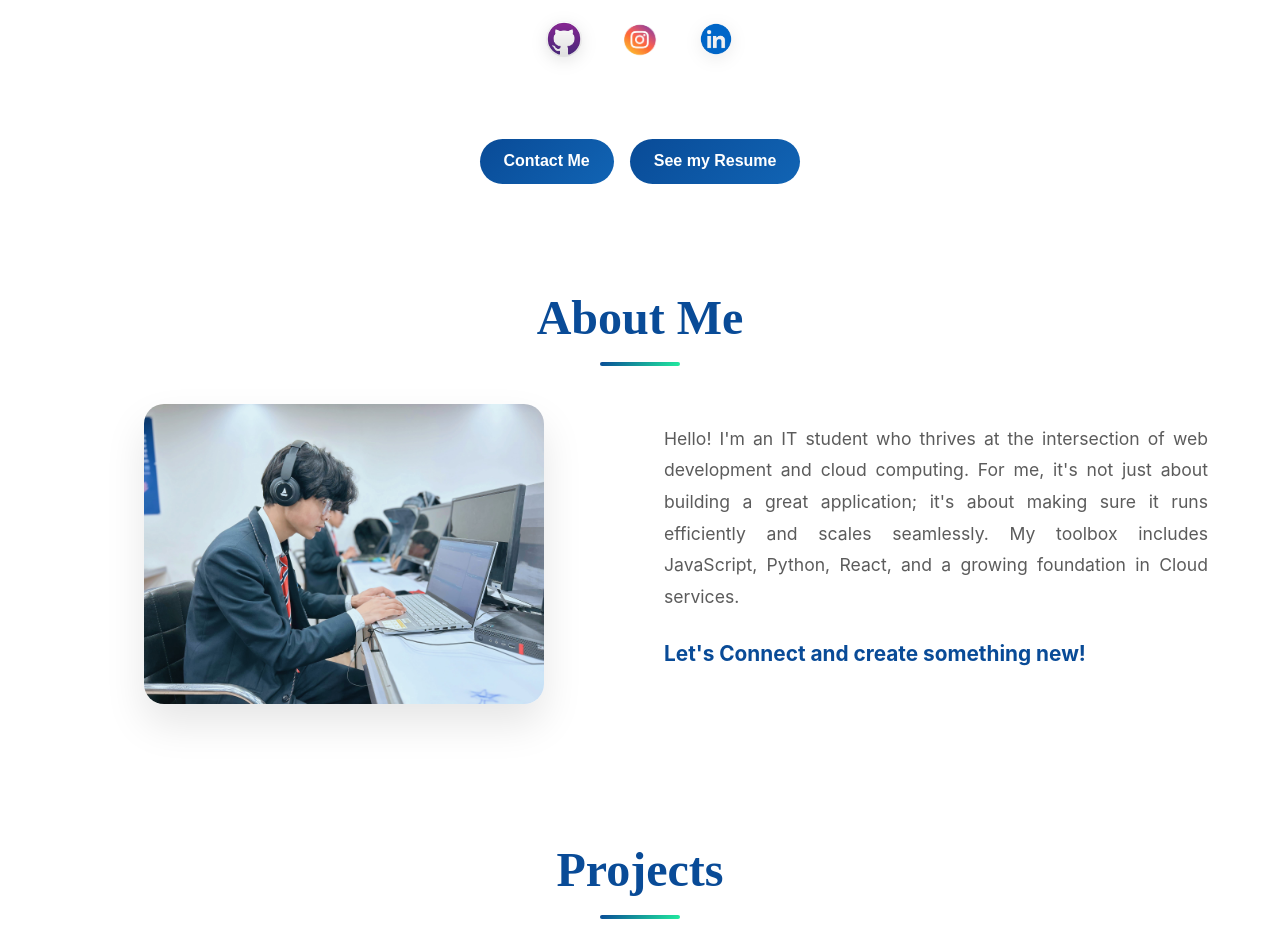
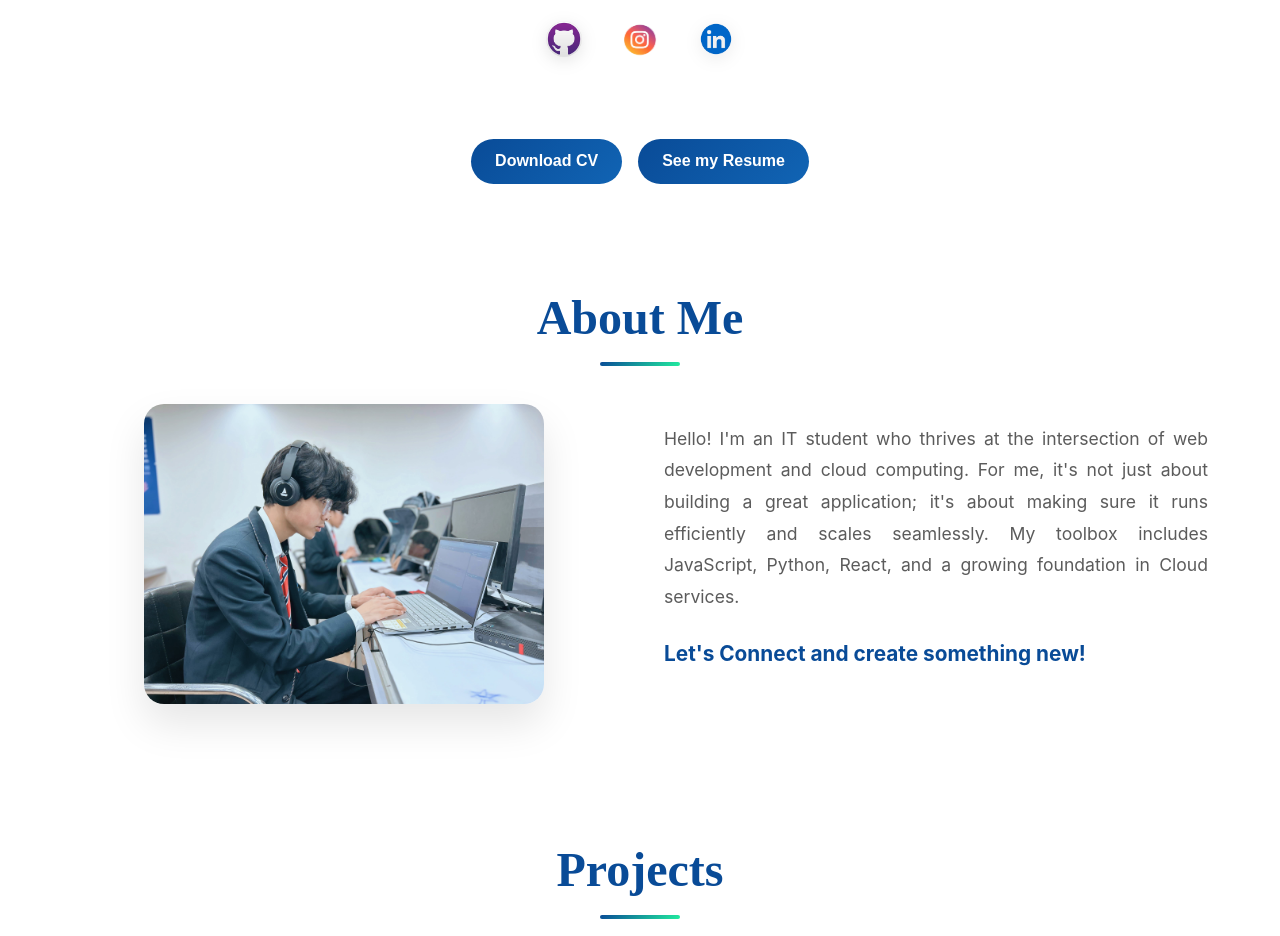
Before and after one commit to Sujal-Thapa1/Personal-Portfolio, a React (Create React App) app: page / in a window 1280 px wide. Shown: the part 800-1736 px from the top of the page. Built offline with nearby package versions, Linux system fonts and the light colour scheme.

Commit message:
Added my cv and make it downloady by viewers

```diff
--- a/package.json
+++ b/package.json
@@ -1,4 +1,5 @@
 {
+  "homepage": "https://Sujal-Thapa1.github.io/Personal-Portfolio",
   "name": "portfolio",
   "version": "0.1.0",
   "private": true,
@@ -7,6 +8,7 @@
     "@testing-library/jest-dom": "^6.8.0",
     "@testing-library/react": "^16.3.0",
     "@testing-library/user-event": "^13.5.0",
+    "gh-pages": "^6.3.0",
     "react": "^19.1.1",
     "react-dom": "^19.1.1",
     "react-scripts": "5.0.1",
@@ -14,6 +16,8 @@
   },
   "scripts": {
     "start": "react-scripts start",
+    "predeploy": "npm run build",
+    "deploy": "gh-pages -d build",
     "build": "react-scripts build",
     "test": "react-scripts test",
     "eject": "react-scripts eject"
--- a/src/Components/home.jsx
+++ b/src/Components/home.jsx
@@ -1,4 +1,3 @@
-import React from "react";
 import "../CSS Components/home.css";
 import github from "../images/github.png";
 import instagram from "../images/instagram.png";
@@ -6,6 +5,22 @@ import linkdin from "../images/linkdin.png";
 import profile from "../images/profile.png";
 
 export default function Home() {
+  const handleDownloadCV = () => {
+    // The path to your CV file located in the `public` folder.
+    const cvFile = "/Sujal Thapa.pdf";
+
+    // Create a temporary link element
+    const link = document.createElement("a");
+    link.href = cvFile;
+
+    // Set the download attribute with a desired filename
+    link.setAttribute("download", "Sujal Thapa CV.pdf");
+
+    // Append the link to the body, click it, and then remove it
+    document.body.appendChild(link);
+    link.click();
+    document.body.removeChild(link);
+  };
   return (
     <>
       <main className="mainContainer" id="home">
@@ -27,14 +42,18 @@ export default function Home() {
             </h1>
             <p className="intro">
               A passionate student currently pursuing BCA in cloud computing and
-              Information Technology at Medhavi Skills University in Sikkim. Love to
-              explore new things and upgrade myself in time.
+              Information Technology at Medhavi Skills University in Sikkim.
+              Love to explore new things and upgrade myself in time.
             </p>
 
             <div className="social_Applications">
               <ul className="apps">
                 <li>
-                  <a href="https://github.com/Sujal-Thapa1" target="_blank" rel="noopener noreferrer">
+                  <a
+                    href="https://github.com/Sujal-Thapa1"
+                    target="_blank"
+                    rel="noopener noreferrer"
+                  >
                     <img className="logo" src={github} alt="GitHub" />
                   </a>
                 </li>
@@ -44,11 +63,19 @@ export default function Home() {
                     target="_blank"
                     rel="noopener noreferrer"
                   >
-                    <img className="instagram" src={instagram} alt="Instagram" />
+                    <img
+                      className="instagram"
+                      src={instagram}
+                      alt="Instagram"
+                    />
                   </a>
                 </li>
                 <li>
-                  <a href="https://t.ly/GlHbn" target="_blank" rel="noopener noreferrer">
+                  <a
+                    href="https://t.ly/GlHbn"
+                    target="_blank"
+                    rel="noopener noreferrer"
+                  >
                     <img className="logo" src={linkdin} alt="LinkedIn" />
                   </a>
                 </li>
@@ -56,8 +83,10 @@ export default function Home() {
             </div>
 
             <div className="links">
-              <a href="#contact-page">
-                <button className="contactMe">Contact Me</button>
+              <a>
+                <button className="contactMe" onClick={handleDownloadCV}>
+                  Download CV
+                </button>
               </a>
               <button className="Resume">See my Resume</button>
             </div>
```
Also changed, not shown: 2 other files (tests, documents, lock files or other folders).
